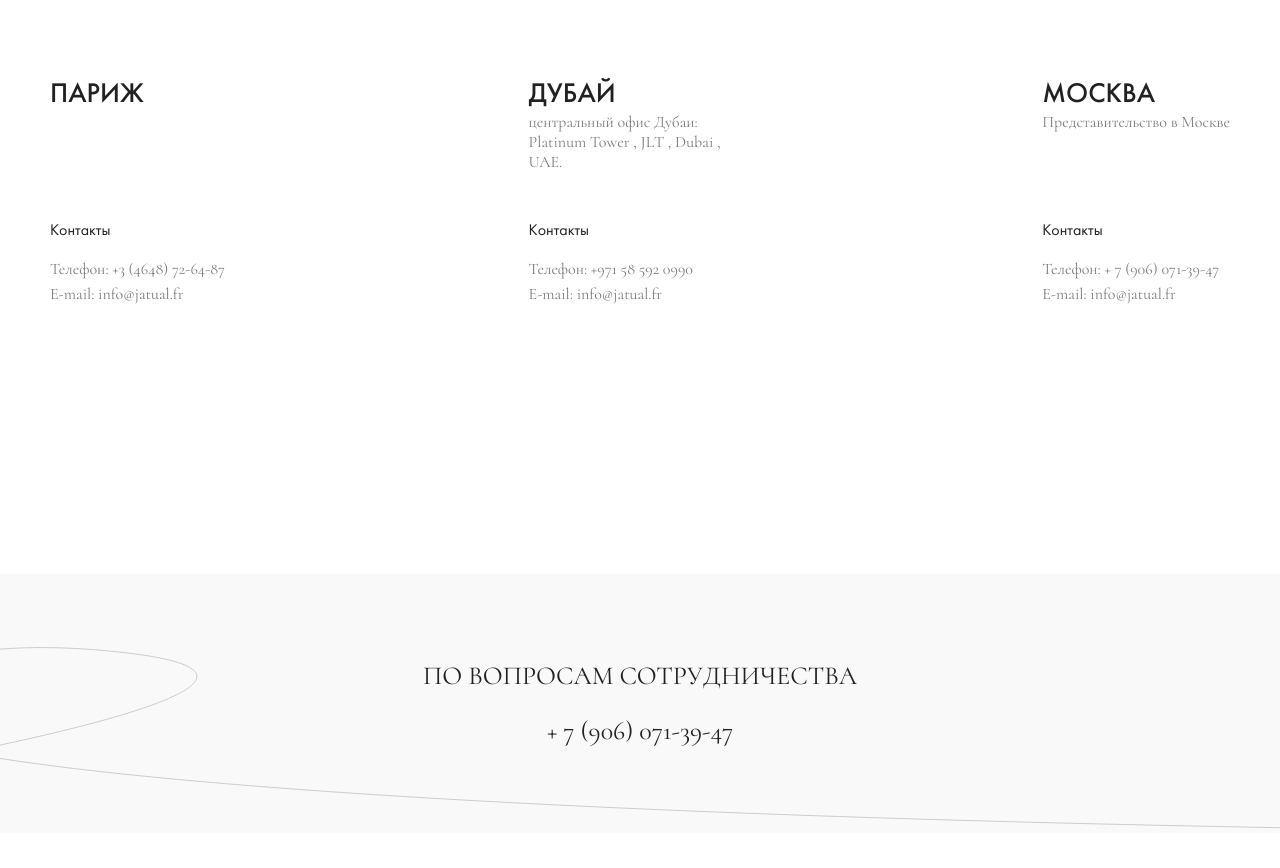
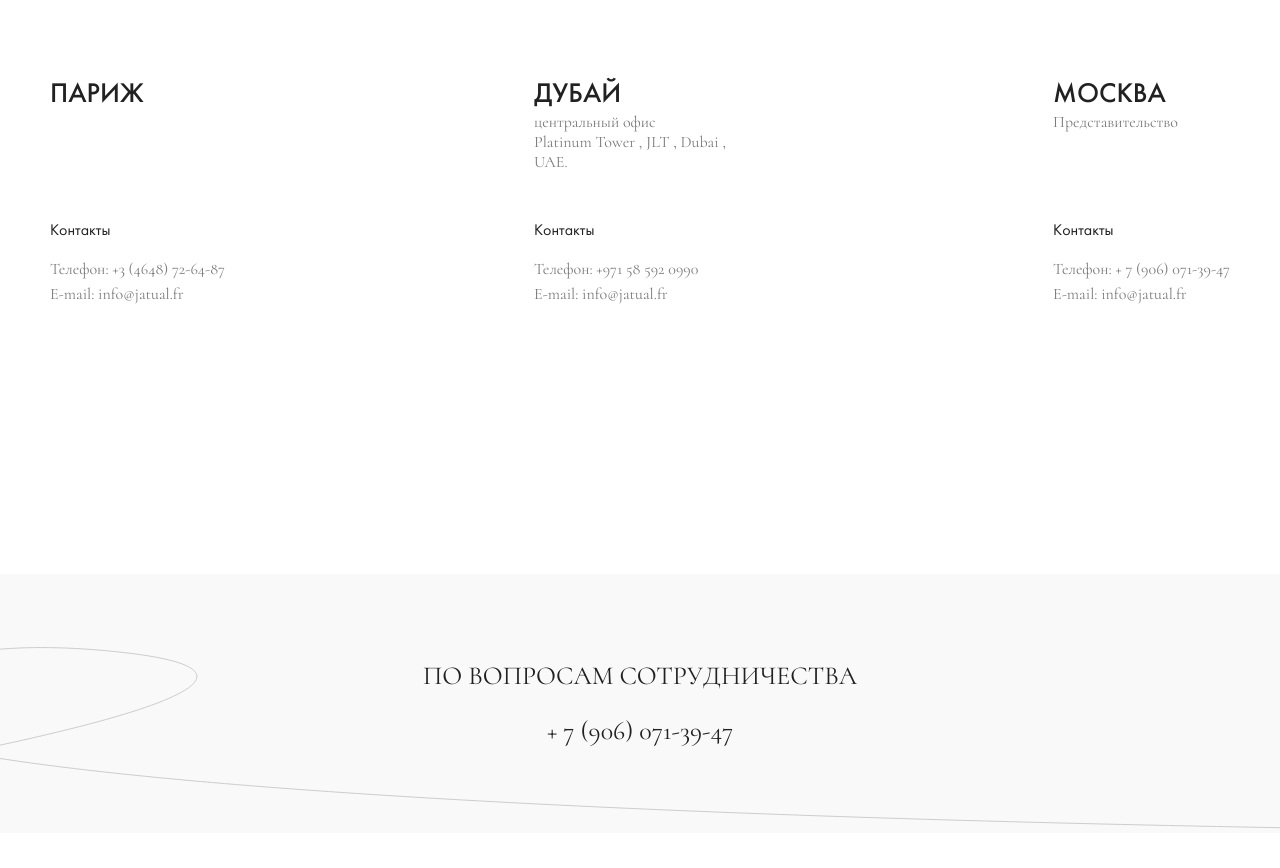
Before and after one commit to menhunging/jatual, a plain HTML site: page index.html in a window 1280 px wide. Shown: the part 4715-5583 px from the top of the page. Drawn offline with Linux system fonts and the light colour scheme; a web font is replaced by a local one.

Commit message:
fix text adress

```diff
--- a/index.html
+++ b/index.html
@@ -191,7 +191,7 @@
             </li>
             <li>
               <span class="cap">дубай</span>
-              <span class="adress">центральный офис Дубаи:<br />
+              <span class="adress">центральный офис<br />
                 Platinum Tower , JLT , Dubai , UAE.</span>
               <span class="title">Контакты</span>
               <span>Телефон: <a href="tel:+971585920990">+971 58 592 0990</a></span>
@@ -199,7 +199,7 @@
             </li>
             <li>
               <span class="cap">москва</span>
-              <span class="adress">Представительство в Москве</span>
+              <span class="adress">Представительство</span>
               <span class="title">Контакты</span>
               <span>Телефон: <a href="tel:+79060713947">+ 7 (906) 071-39-47</a></span>
               <span>E-mail: <a href="mailto:info@jatual.fr">info@jatual.fr</a></span>
```
